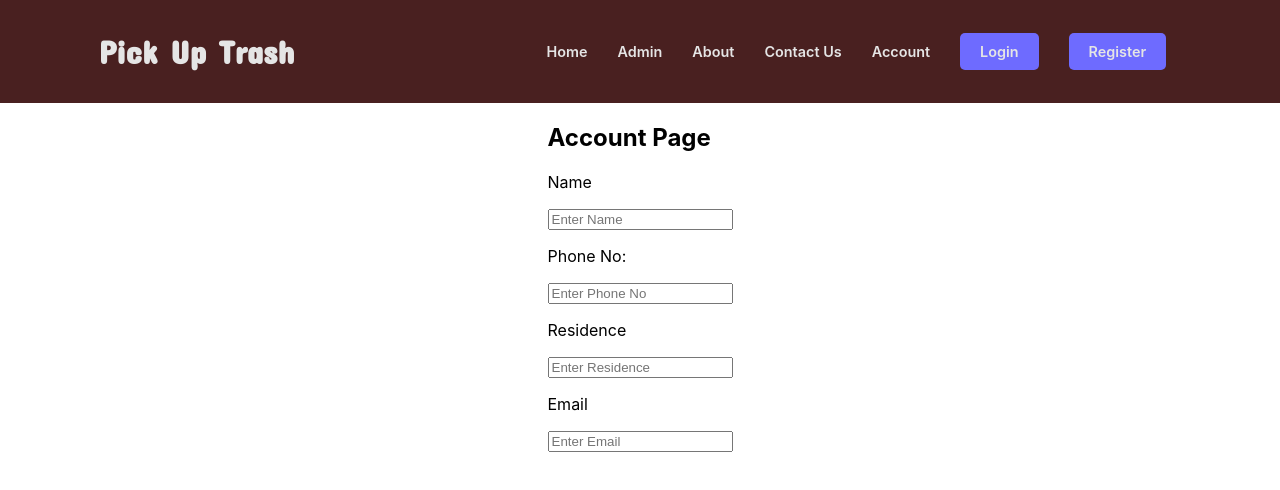
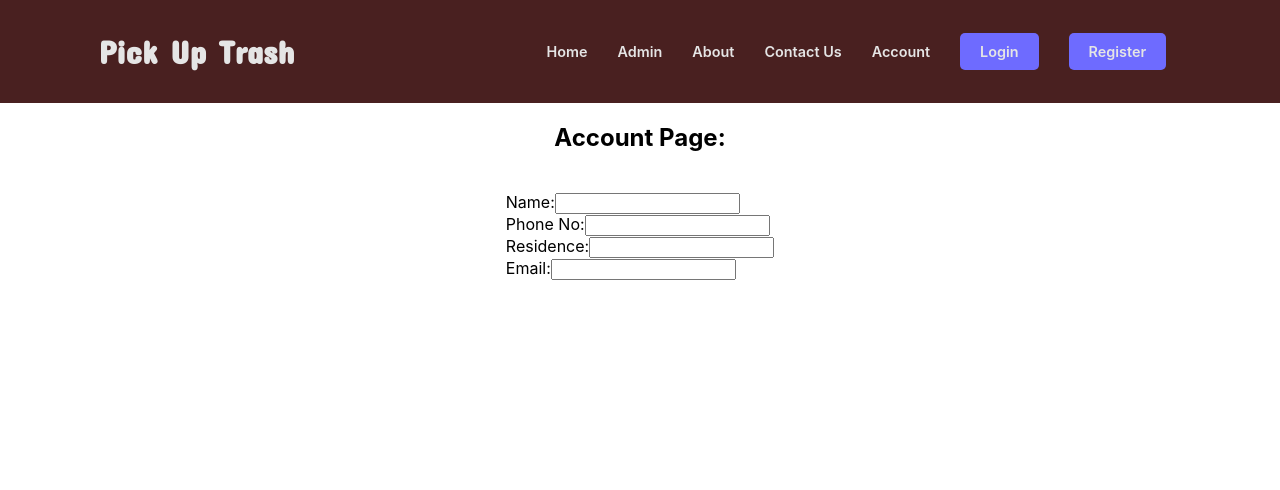
Before and after one commit to kiborgok/pick-up-trash, a React (Create React App) app: page /account in a window 1280 px wide. Shown: the top 490 px of the page. Built offline with nearby package versions, Linux system fonts and the light colour scheme; the HTML template or start-up script is replaced by a standard one.

Commit message:
feature: creating labels-created registration labels for users in html

```diff
--- a/src/components/account/AccountPage.jsx
+++ b/src/components/account/AccountPage.jsx
@@ -1,66 +1,37 @@
-import './account.css';
-import {useState} from 'react';
+import "./account.css";
+import { useState } from "react";
+// import {FontAwesomeIcon} from '@https://fontawesome.com/icons/github?s=brands';
 
-function AccountPage(){
-    return(
+function AccountPage() {
+  return (
+
     <div className="container">
+        {/* <FontAwesomeIcon icon="fa-brands fa-github" /> */}
+        <h2>Account Page:</h2>
       <div class="Acc-form">
-<h2>Account Page</h2>
+        <img src="" alt="" />
         <form>
-    <p>Name</p>
-    <input type="text" placeholder="Enter Name" name="name" required></input>
-
-    <p>Phone No:</p>
-        <input type="Phone No" placeholder="Enter Phone No" name="Phone" required></input>
-
-    <p>Residence</p>
-        <input type="Residence" placeholder="Enter Residence" name="Residence" required></input>
-
-    <p>Email</p>
-        <input type="Email" placeholder="Enter Email" name="Email" required></input>
+          <div className="name">
+            <label>Name:</label>
+            <input type="text" name="name" />
+          </div>
+          <div className="PhoneNo">
+            <label>Phone No:</label>
+            <input type="text" name="PhoneNo" />
+          </div>
+          <div className="Residence">
+            <label>Residence:</label>
+            <input type="text" name="Residence" />
+          </div>
+          <div className="Email">
+            <label>Email:</label>
+            <input type="text" name="Email" />
+          </div>
 
           {/* <button type="submit" class="btn">Submit</button> */}
         </form>
       </div>
     </div>
-    )
+  );
 }
-
-
-// class Form extends Component{
-//     constructor(props) {
-//         super(props)
-//         this.state = {
-//             Name: "",
-//             PhoneNo:"",
-//             Residence:"",
-//             Email:"",
-//         }
-//         this.handleSubmit=this.handleSubmit.bind(this)
-//     }
-//     namehandler = (event) =>{
-//         this.setState({
-//             name: event.target.value
-//         })
-//     }
-//     phonehandler = (event) =>{
-//             this.setState({
-//                 phoneNo: event.target.value
-//             })
-//     }
-//     residencehandler = (event) =>{
-//                 this.setState({
-//                     residence: event.target.value
-//                 })
-//     }
-//     emailhandler = (event) =>{
-//                     this.setState({
-//                         email: event.target.value
-//                     })
-//     }
-// }
-//         handleSubmit = (event) => {
-//             alert
-//         }
-
 export default AccountPage;
```
Lines whose indentation alone changed are shown as unchanged.
